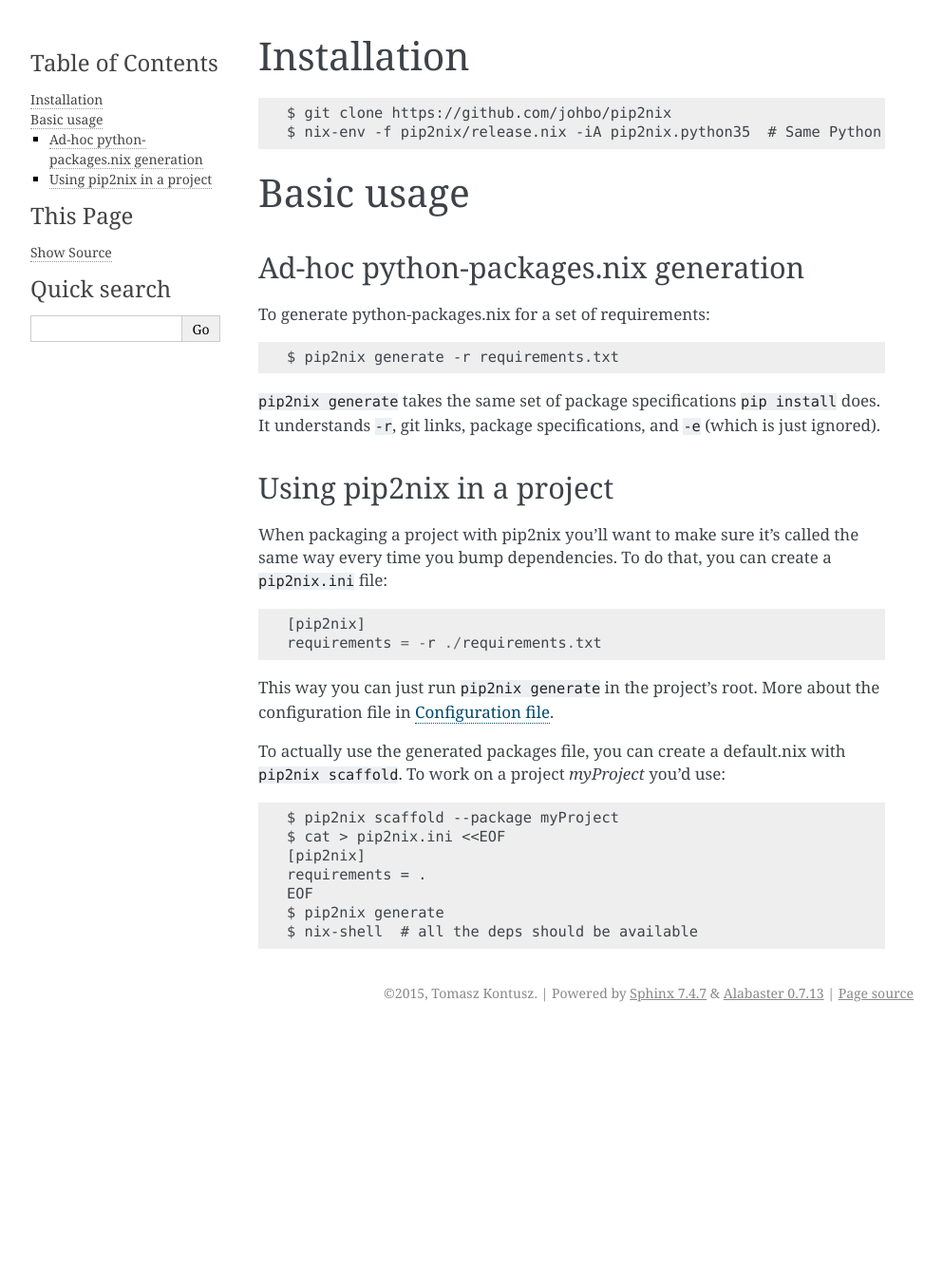
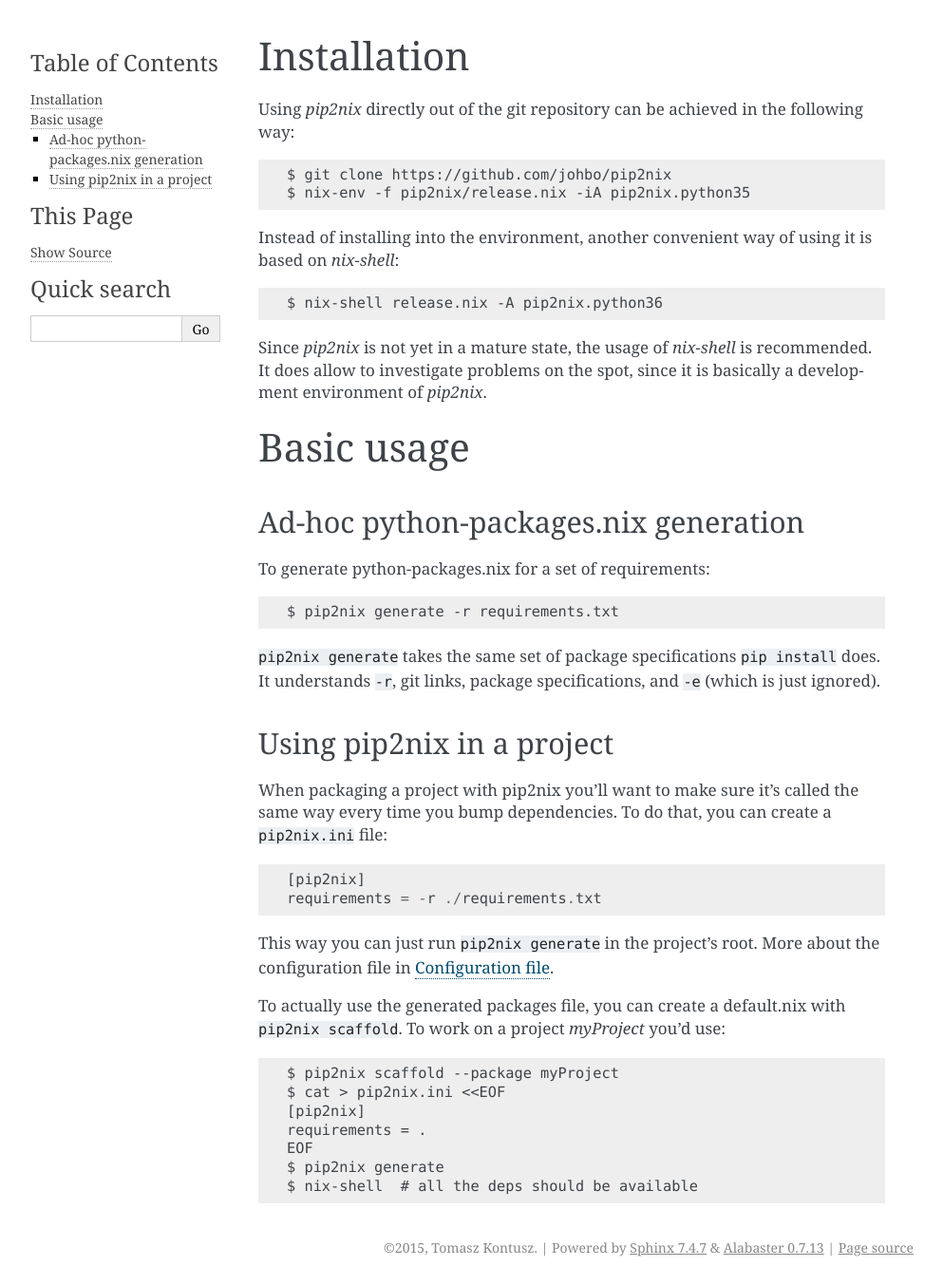
Before and after one commit to nix-community/pip2nix, a Sphinx documentation site: the page built from docs/getting_started.rst, in a window 1280 px wide. Shown: the whole page at 95% size, without its empty margins (148-1141 px from the left). Built offline with Sphinx 7.4.7, drawn with Linux system fonts in a browser that asks for light colours; before the commit the page ends 1085 px from its top, so only the background shows below that.

Commit message:
Add note about usage inside of nix-shell

```diff
--- a/docs/getting_started.rst
+++ b/docs/getting_started.rst
@@ -1,10 +1,20 @@
 Installation
 ============
 
-::
+Using `pip2nix` directly out of the git repository can be achieved in the
+following way::
 
-    $ git clone https://github.com/johbo/pip2nix
-    $ nix-env -f pip2nix/release.nix -iA pip2nix.python35  # Same Python as target packages
+  $ git clone https://github.com/johbo/pip2nix
+  $ nix-env -f pip2nix/release.nix -iA pip2nix.python35
+
+Instead of installing into the environment, another convenient way of using it
+is based on `nix-shell`::
+
+  $ nix-shell release.nix -A pip2nix.python36
+
+Since `pip2nix` is not yet in a mature state, the usage of `nix-shell` is
+recommended. It does allow to investigate problems on the spot, since it is
+basically a development environment of `pip2nix`.
 
 
 Basic usage
```
